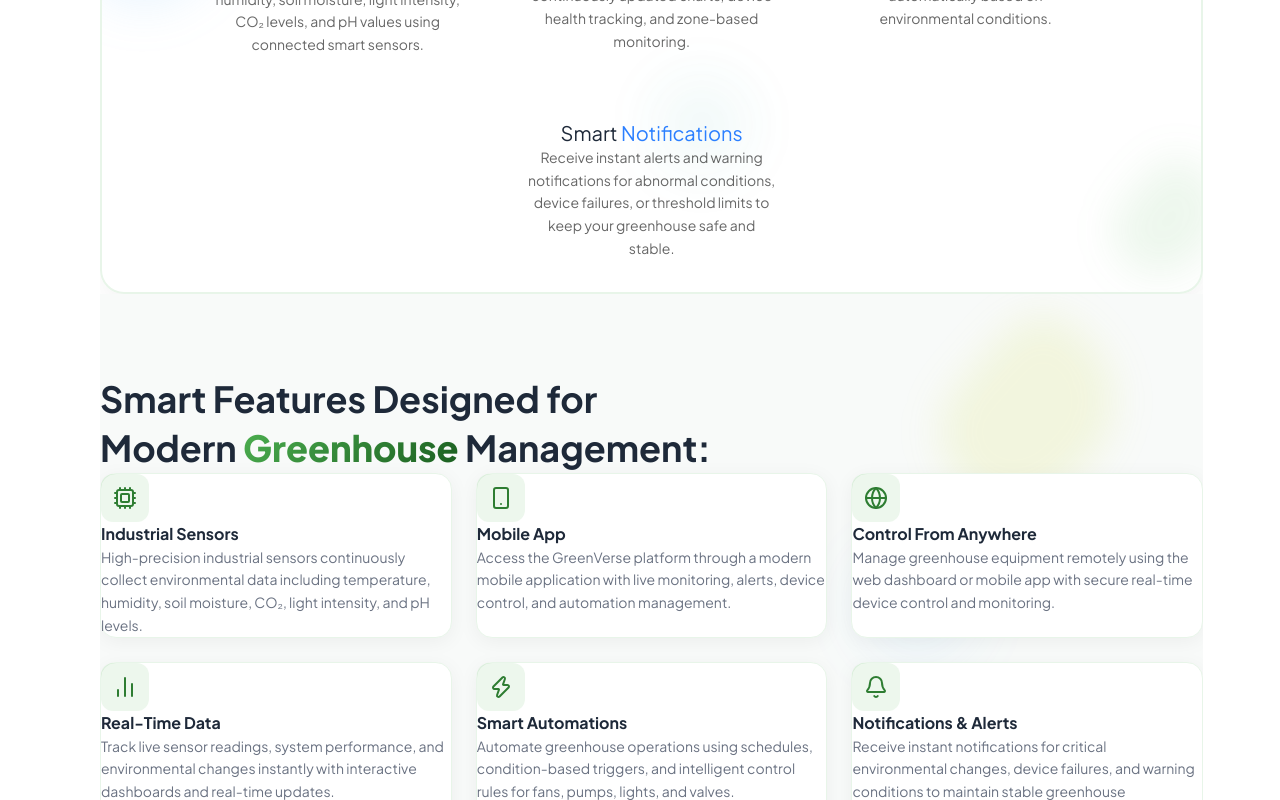
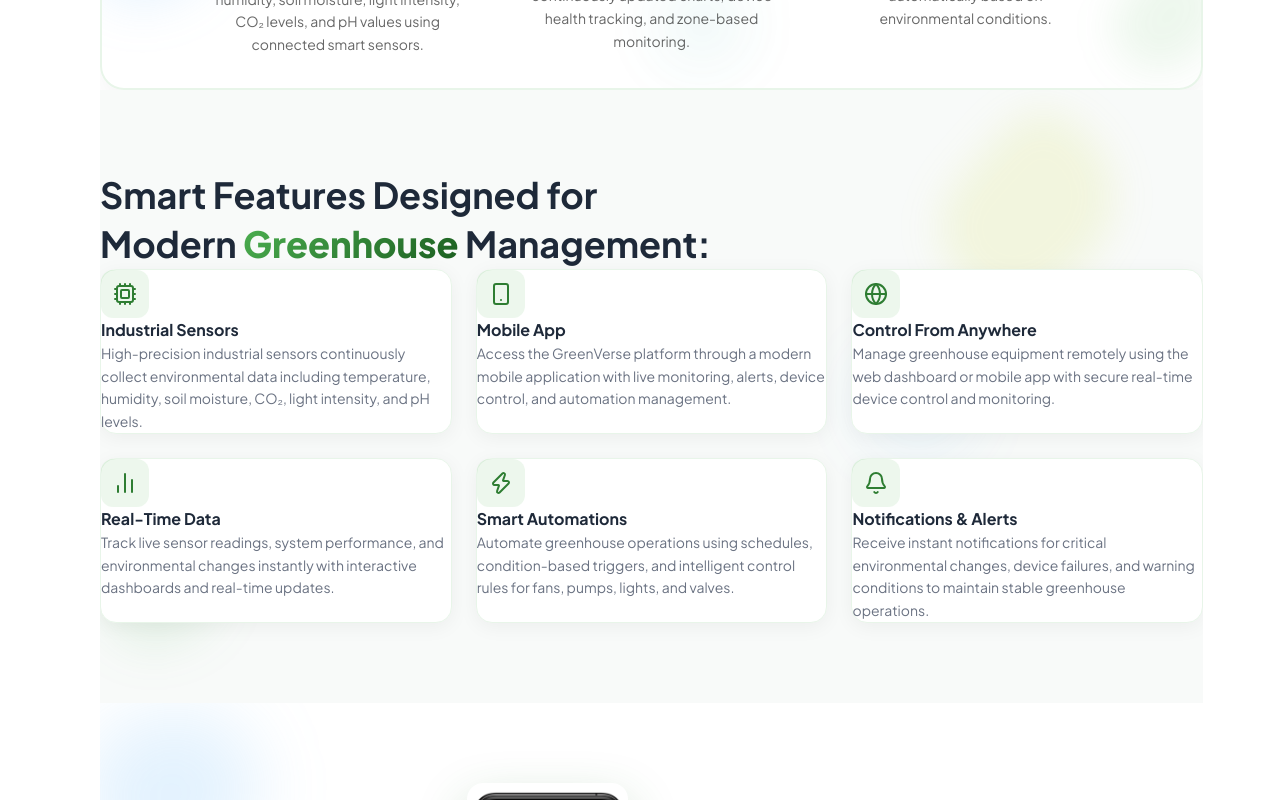
Before and after one commit to GaveenAnuranga/greenverseweb, a React (Vite) app: page / in a window 1280 px wide. Shown: the part 1040-1840 px from the top of the page. Built offline with nearby package versions, Linux system fonts and the light colour scheme.

Commit message:
feat: add greenhouse technology features section with interactive cards

```diff
--- a/src/sections/greenhouse.jsx
+++ b/src/sections/greenhouse.jsx
@@ -25,12 +25,7 @@ const TECH_ITEMS = [
     highlightWords: ['Automate', 'Actions'],
     description:
       'Create smart automation rules and schedules to control fans, pumps, lights, valves, and other devices automatically based on environmental conditions.',
-  },
-  {
-    title: 'Smart Notifications',
-    description:
-      'Receive instant alerts and warning notifications for abnormal conditions, device failures, or threshold limits to keep your greenhouse safe and stable.',
-  },
+  }
 ];
 
 const GreenhouseSection = () => {
```
